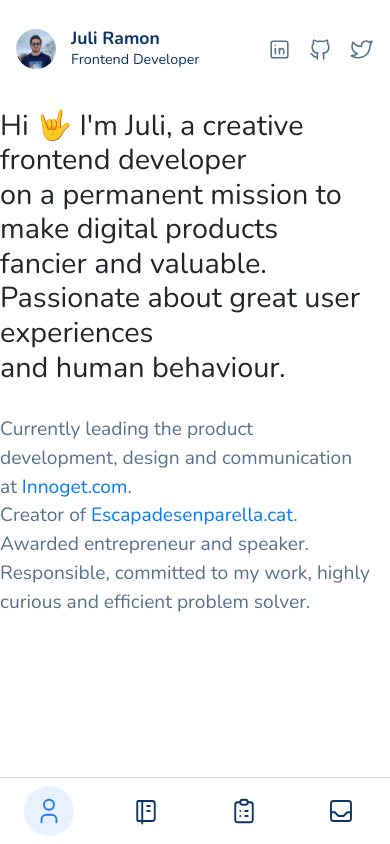
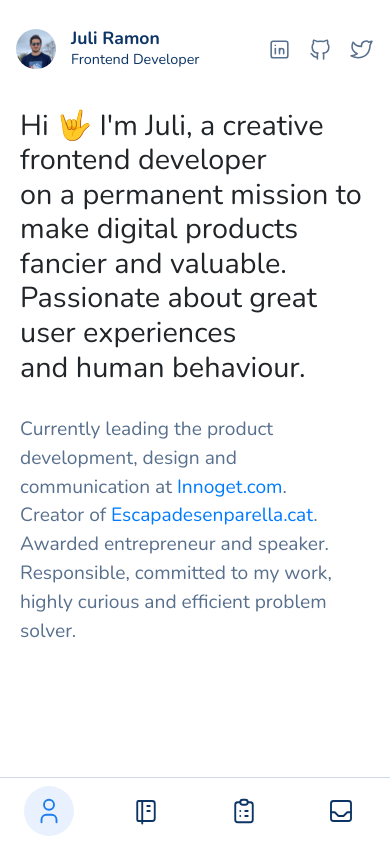
Before and after one commit to juliramon/portfolio-v1, a Next.js app: page / in a window 390 px wide. Built offline with nearby package versions, Linux system fonts and the light colour scheme.

Commit message:
updated padding

```diff
--- a/styles/globals.scss
+++ b/styles/globals.scss
@@ -263,7 +263,7 @@ footer {
 			}
 			.right {
 				width: 100%;
-				padding: 0 20px 140px 0;
+				padding: 0 20px 140px 20px;
 				.header-title {
 					font-size: 1.8em;
 				}
```
